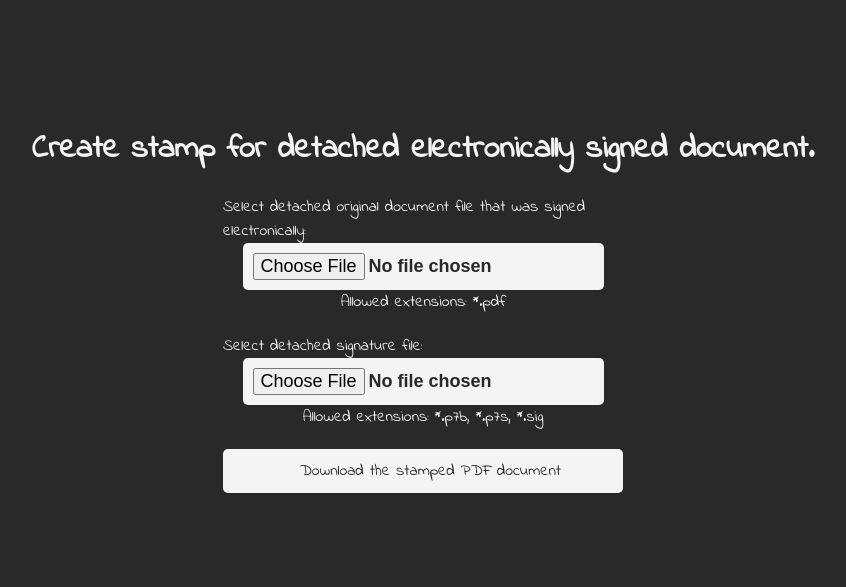
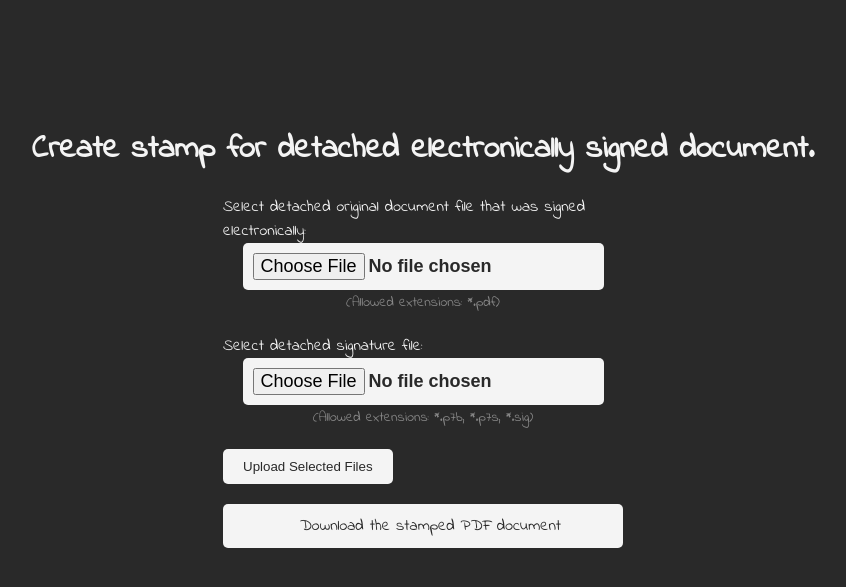
Before and after one commit to myvsky/printable-pkcs7, a FastAPI app: page / in a window 1280 px wide. Shown: the top 587 px of the page, without its empty margins (217-1063 px from the left). Run offline with FastAPI, Linux system fonts and the light colour scheme.

Commit message:
Added upload button.

```diff
--- a/main.py
+++ b/main.py
@@ -33,7 +33,6 @@ async def index():
     with open("templates/index.html", "r") as file:
         html_content = file.read()
     return HTMLResponse(content=html_content)
-
 
 @app.post("/upload")
 async def collect_upload(sig_file: UploadFile = File(...), pdf_file: UploadFile = File(...)):
--- a/templates/index.html
+++ b/templates/index.html
@@ -1,10 +1,7 @@
 <!DOCTYPE html>
-<html lang="en">
+<html>
 <head>
-    <meta charset="UTF-8">
-    <meta http-equiv="X-UA-Compatible" content="IE=edge">
-    <meta name="viewport" content="width=device-width, initial-scale=1.0">
-    <title>Printable PKCS-7</title>
+  <title>Create Stamp</title>
   <style>
     @import url('https://fonts.googleapis.com/css2?family=Indie+Flower&display=swap');
 
@@ -46,6 +43,24 @@
     .info-text {
       text-align: left;
       margin-top: 5px;
+      font-size: 14px;
+      color: #888888;
+    }
+
+    .upload-button {
+      display: block;
+      margin-top: 20px;
+      background-color: #F4F4F4;
+      color: #292929;
+      padding: 10px 20px;
+      border: none;
+      border-radius: 5px;
+      cursor: pointer;
+      text-align: center;
+    }
+
+    .upload-button:hover {
+      background-color: #EAEAEA;
     }
 
     .download-button {
@@ -81,41 +96,32 @@
     <label class="input-label">Select detached original document file that was signed electronically:</label>
     <div>
       <input type="file" name="pdf_file" id="pdfFileInput" class="file-input" accept=".pdf">
-          <span class="info-text">Allowed extensions: *.pdf</span>
+      <span class="info-text">(Allowed extensions: *.pdf)</span>
     </div>
 
     <label class="input-label">Select detached signature file:</label>
     <div>
       <input type="file" name="sig_file" id="sigFileInput" class="file-input" accept=".p7b, .p7s, .sig">
-          <span class="info-text">Allowed extensions: *.p7b, *.p7s, *.sig</span>
+      <span class="info-text">(Allowed extensions: *.p7b, *.p7s, *.sig)</span>
     </div>
+
+    <button id="uploadButton" class="upload-button">Upload Selected Files</button>
 
     <a href="#" class="download-button"><span class="arrow"></span>Download the stamped PDF document</a>
   </div>
+
   <script>
     function handleFileUpload() {
       const formData = new FormData();
       const sigFileInput = document.getElementById("sigFileInput");
       const pdfFileInput = document.getElementById("pdfFileInput");
-            if (sigFileInput.files.length > 0 && pdfFileInput.files.length > 0) {
-                const sigFileName = sigFileInput.files[0].name;
-                const pdfFileName = pdfFileInput.files[0].name;
-
-                const sigExtension = sigFileName.substring(sigFileName.lastIndexOf('.'));
-                const pdfExtension = pdfFileName.substring(pdfFileName.lastIndexOf('.'));
-                let allowedExt = [".sig", ".p7s", ".p7b"];
-
-                if (allowedExt.includes(sigExtension) && pdfExtension === '.pdf') {
-                    formData.append('sig_file', sigFileInput.files[0]);
-                    formData.append('pdf_file', pdfFileInput.files[0]);
-                } else {
-                    alert('Please select a valid *.sig and *.pdf files');
-                    return;
-                }
-            } else {
+      if (sigFileInput.files.length === 0 && pdfFileInput.files.length === 0) {
         alert('Please select files');
         return;
       }
+
+      formData.append('sig_file', sigFileInput.files[0]);
+      formData.append('pdf_file', pdfFileInput.files[0]);
 
       fetch("/upload", {
         method: "POST",
@@ -130,7 +136,8 @@
         console.error(error);
         alert("Error uploading files");
       });
-        }
+    };
+
     const uploadButton = document.getElementById("uploadButton");
     uploadButton.addEventListener("click", () => {
       handleFileUpload();
```
Lines whose indentation alone changed are shown as unchanged.
